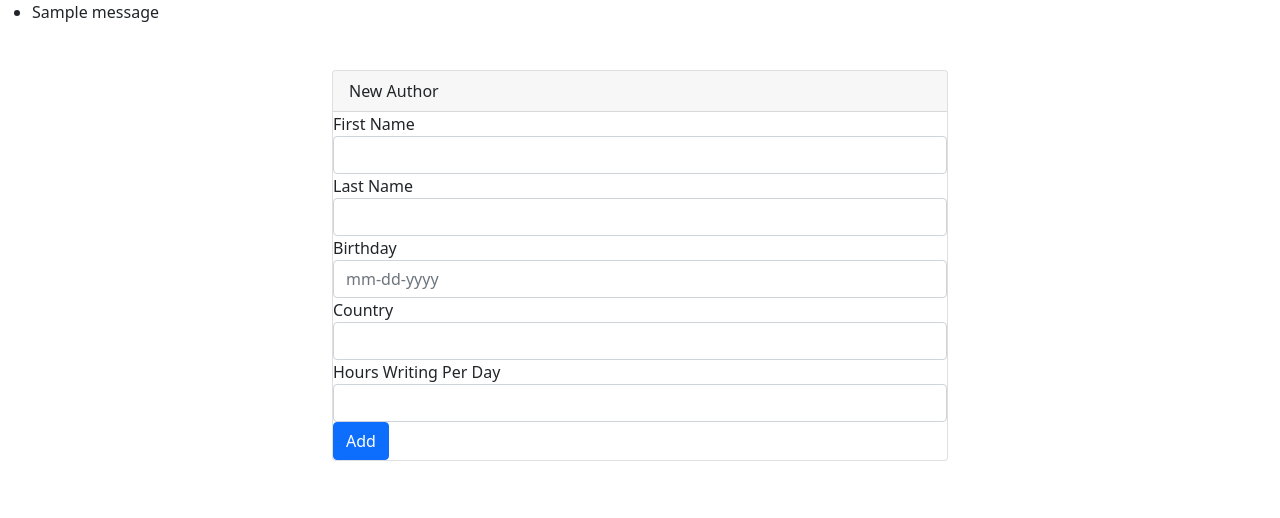
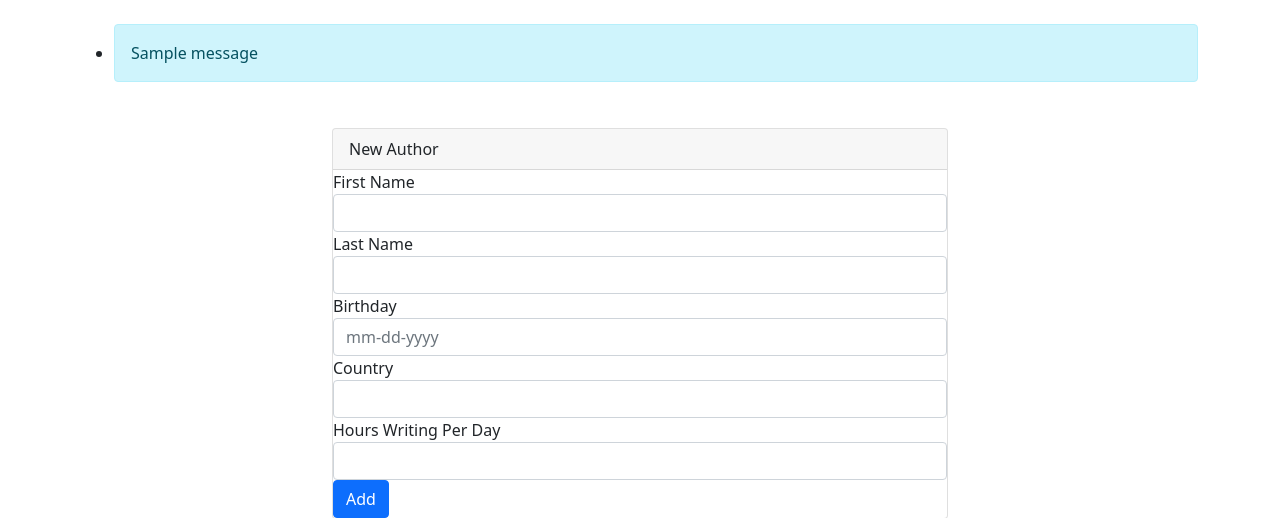
Before and after one commit to esadakcam/BookshopProject, a Flask app: page /author/addauthor in a window 1280 px wide. Shown: the part 56-574 px from the top of the page. Run offline with Flask 2, Linux system fonts and the light colour scheme; one stand-in notice (Sample message) is shown.

Commit message:
flash message bootstrap is added

```diff
--- a/templates/includes/flash.html
+++ b/templates/includes/flash.html
@@ -1,11 +1,18 @@
 {% with messages = get_flashed_messages() %}
 {% if messages %}
+<div class="container">
+    <br>
     <ul class=flashes>
         {% for message in messages %}
         {% if message != ""%}
-    <li>{{ message }}</li>
+        <li>
+            <div class="alert alert-info" role="alert">
+                {{ message }}</div>
+        </li>
         {% endif%}
         {% endfor %}
     </ul>
+</div>
+
 {% endif %}
 {% endwith %}
```
Also changed, not shown: Bookshop.db. Lines whose indentation alone changed are shown as unchanged.
